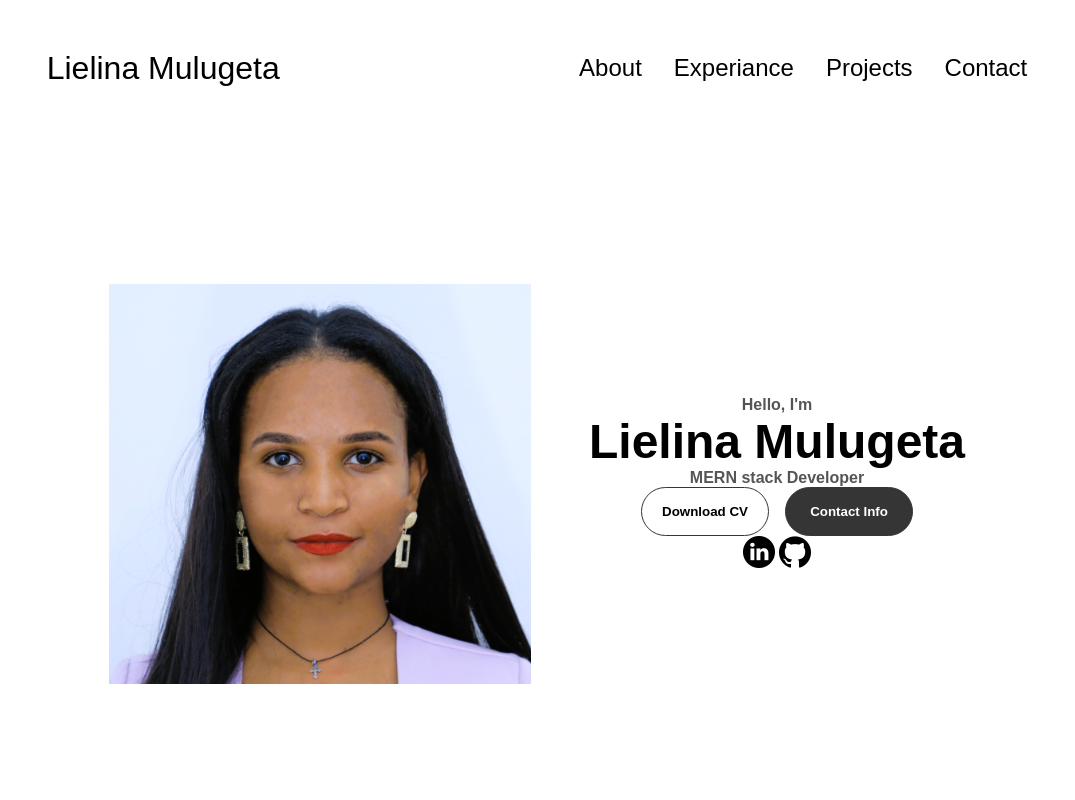
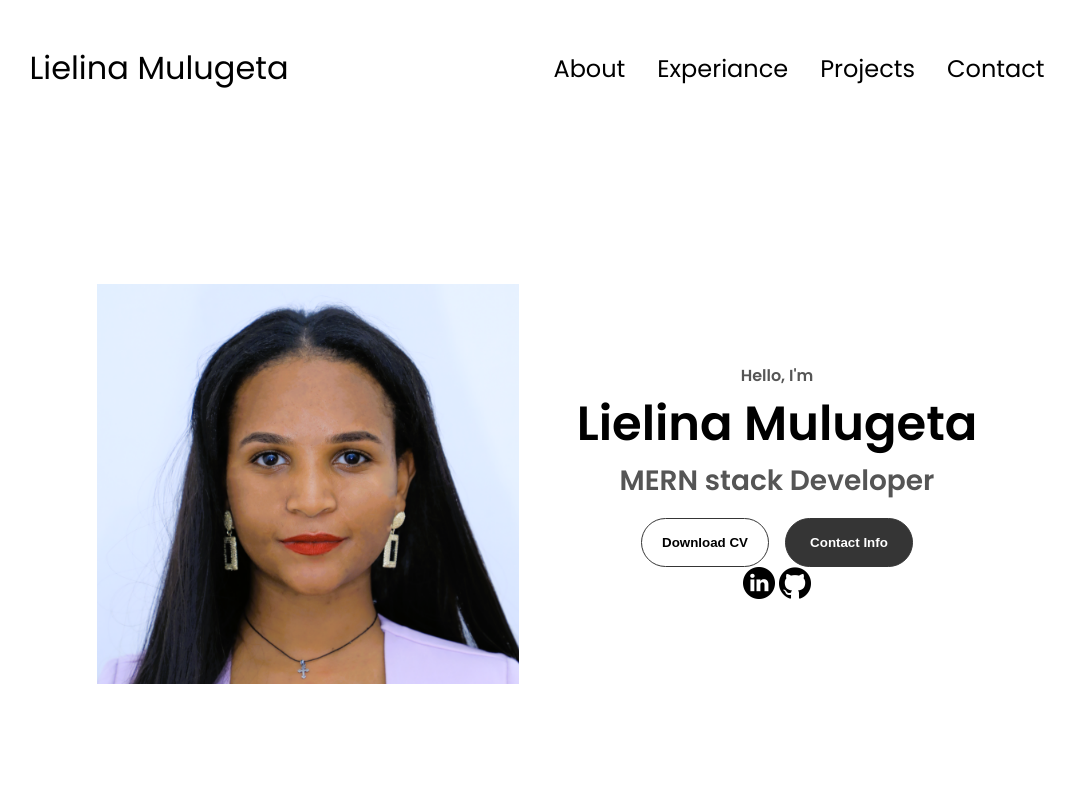
Before and after one commit to Zel-alem/html-css-js-portfolio, a plain HTML site: page index.html in a window 1280 px wide. Shown: the top 800 px of the page, without its empty margins (103-1178 px from the left). Drawn offline with Linux system fonts and the light colour scheme.

Commit message:
update
update

```diff
--- a/style.css
+++ b/style.css
@@ -1,4 +1,6 @@
 /* GENERAL  */
+
+  @import url('https://fonts.googleapis.com/css2?family=Poppins:wght@300;400;500;600&display=swap');
 
 * {
   margin: 0;
@@ -6,7 +8,7 @@
 }
 
 body {
-  font-family: arial;
+  font-family: 'Poppins', sans-serif;
 }
 
 html {
@@ -186,7 +188,7 @@ section {
   text-align: center;
 }
 
-.section_text_p2 {
+.section__text__p2 {
   font-size: 1.75rem;
   margin-bottom: 1rem;
 }
```
